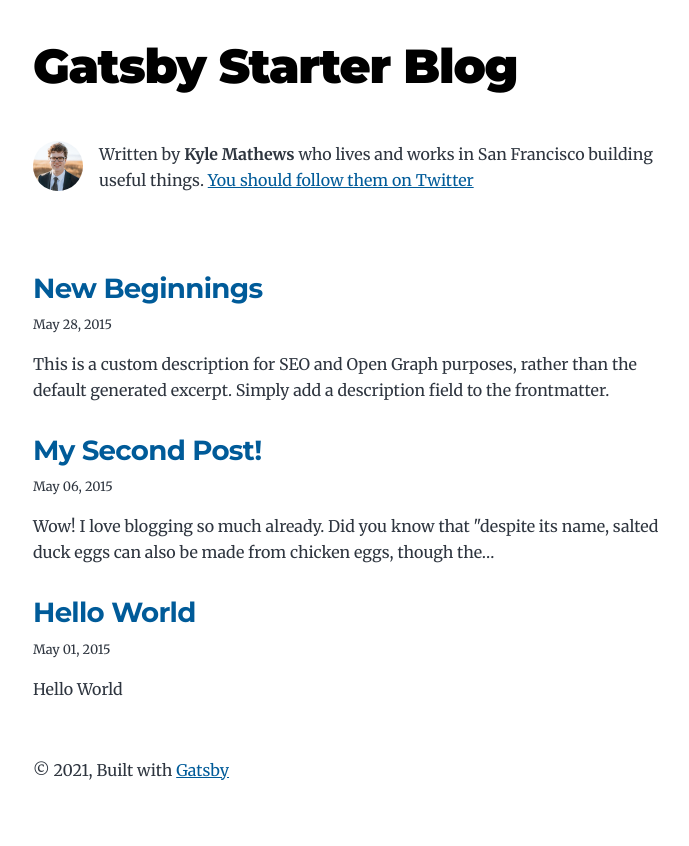
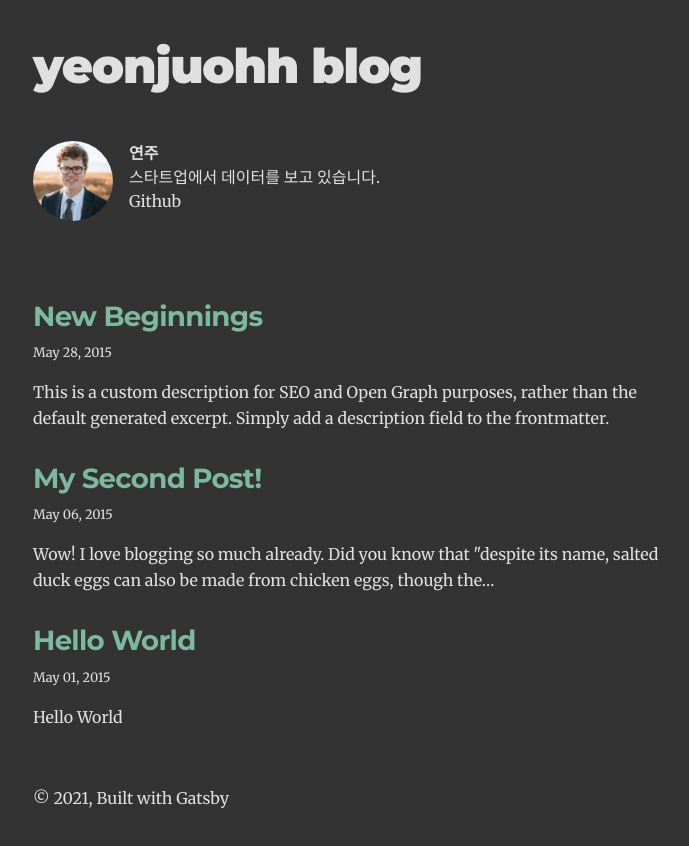
Before and after one commit to yeonjuohh/yeonjuohh.github.io_archive, a Gatsby site: page / in a window 1280 px wide. Shown: the whole page, without its empty margins (291-980 px from the left). Built offline with nearby package versions, Linux system fonts and the light colour scheme; Gatsby itself is replaced by a stand-in of ours.

Commit message:
Add sitemap.xml

```diff
--- a/gatsby-config.js
+++ b/gatsby-config.js
@@ -1,17 +1,18 @@
 module.exports = {
   siteMetadata: {
-    title: `Gatsby Starter Blog`,
+    title: `yeonjuohh blog`,
     author: {
-      name: `Kyle Mathews`,
-      summary: `who lives and works in San Francisco building useful things.`,
+      name: `연주`,
+      summary: `스타트업에서 데이터를 보고 있습니다.`,
     },
-    description: `A starter blog demonstrating what Gatsby can do.`,
-    siteUrl: `https://gatsbystarterblogsource.gatsbyjs.io/`,
+    description: `데이터 분석가`,
+    siteUrl: `https://yeonjuohh.github.io/`,
     social: {
-      twitter: `kylemathews`,
+      github: `yeonjuohh`
     },
   },
   plugins: [
+    `gatsby-plugin-sitemap`,
     `gatsby-plugin-image`,
     {
       resolve: `gatsby-source-filesystem`,
--- a/package.json
+++ b/package.json
@@ -16,6 +16,7 @@
     "gatsby-plugin-offline": "^4.13.0",
     "gatsby-plugin-react-helmet": "^4.13.0",
     "gatsby-plugin-sharp": "^3.13.0",
+    "gatsby-plugin-sitemap": "^4.10.0",
     "gatsby-remark-copy-linked-files": "^4.10.0",
     "gatsby-remark-images": "^5.10.0",
     "gatsby-remark-prismjs": "^5.10.0",
--- a/src/components/bio.js
+++ b/src/components/bio.js
@@ -37,20 +37,20 @@
         layout="fixed"
         formats={["auto", "webp", "avif"]}
         src="../images/profile-pic.png"
-        width={50}
-        height={50}
+        width={80}
+        height={80}
         quality={95}
         alt="Profile picture"
       />
-      {author?.name && (
-        <p>
-          Written by <strong>{author.name}</strong> {author?.summary || null}
-          {` `}
-          <a href={`https://twitter.com/${social?.twitter || ``}`}>
-            You should follow them on Twitter
-          </a>
-        </p>
-      )}
+      <div>
+        <strong> {author.name} </strong>
+        <br />
+        {author.summary}
+        <br />
+        <a href={`https://github.com/${social?.github || ``}`}>
+          Github
+        </a>
+      </div>
     </div>
   )
 }
--- a/src/style.css
+++ b/src/style.css
@@ -54,11 +54,12 @@
   --fontSize-5: 2.074rem;
   --fontSize-6: 2.488rem;
   --fontSize-7: 2.986rem;
-  --color-primary: #005b99;
-  --color-text: #2e353f;
+  --color-background: #333333;
+  --color-primary: #FFE077;
+  --color-text: #e0e0e0;
   --color-text-light: #4f5969;
-  --color-heading: #1a202c;
-  --color-heading-black: black;
+  --color-heading: #C0CEB2;
+  --color-title:#7DB8A0;
   --color-accent: #d1dce5;
 }
 
@@ -81,6 +82,7 @@
   font-family: var(--font-body);
   font-size: var(--fontSize-1);
   color: var(--color-text);
+  background-color: var(--color-background);
 }
 
 footer {
@@ -120,7 +122,7 @@
 h1 {
   font-weight: var(--fontWeight-black);
   font-size: var(--fontSize-6);
-  color: var(--color-heading-black);
+  color: var(--color-text);
 }
 
 h2 {
@@ -230,12 +232,13 @@
 /* Link */
 
 a {
-  color: var(--color-primary);
+  color: var(--color-text);
+  text-decoration: none;
 }
 
 a:hover,
 a:focus {
-  text-decoration: none;
+  color: var(--color-primary);
 }
 
 /* Custom classes */
@@ -270,7 +273,7 @@
 
 .post-list-item h2 {
   font-size: var(--fontSize-4);
-  color: var(--color-primary);
+  color: var(--color-title);
   margin-bottom: var(--spacing-2);
   margin-top: var(--spacing-0);
 }
```
Also changed, not shown: 1 other file.
